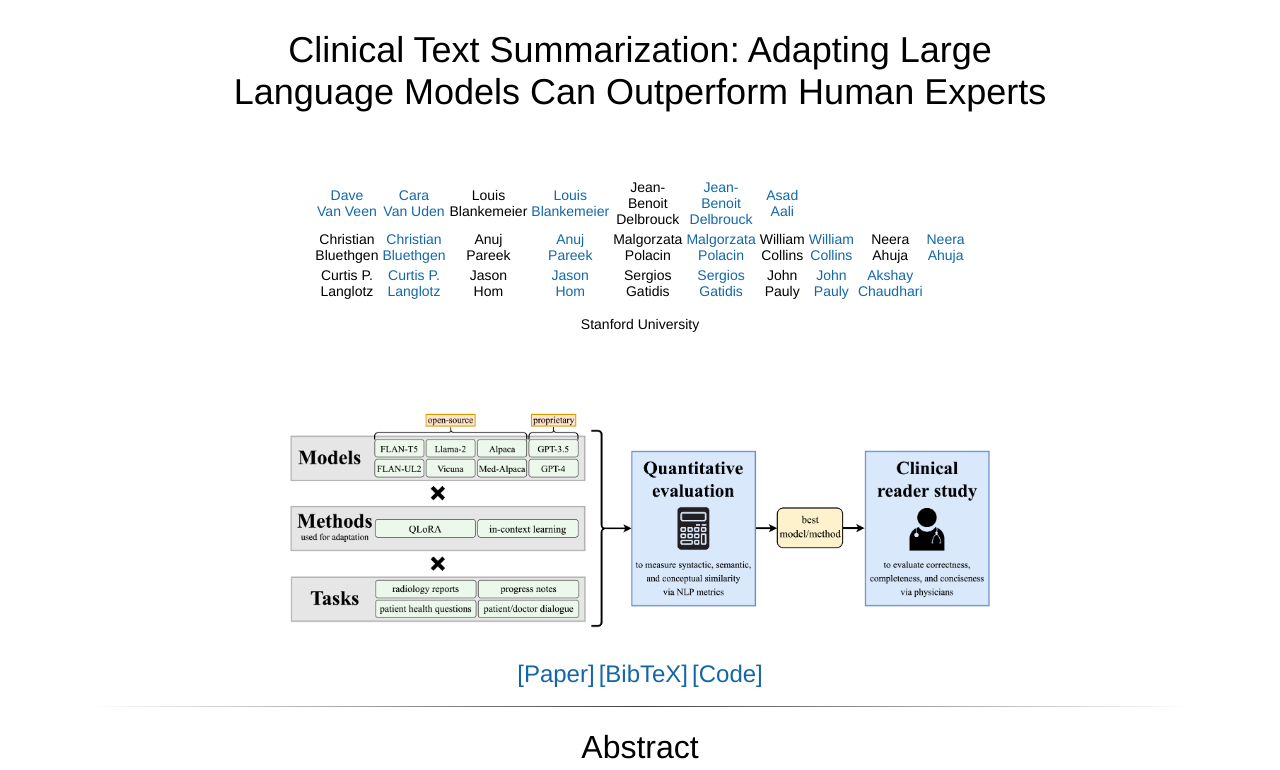
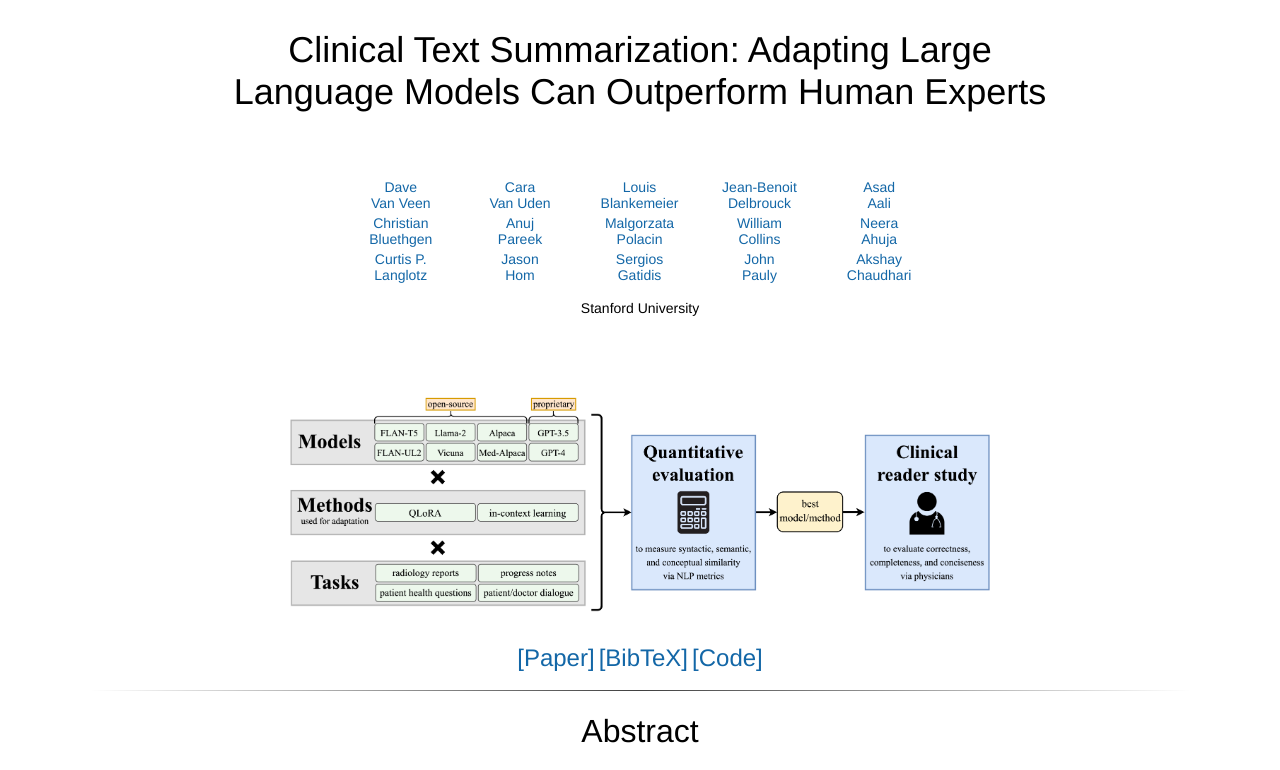
Before and after one commit to StanfordMIMI/clin-summ, a plain HTML site: page index.html in a window 1280 px wide. Shown: the top 770 px of the page. Drawn offline with Linux system fonts and the light colour scheme; some packages are replaced by stand-ins of ours; a script that the page names is missing.

Commit message:
add profile urls

```diff
--- a/index.html
+++ b/index.html
@@ -175,13 +175,11 @@
 						<span><a href="https://caravanuden.com/">Cara<br />Van Uden</a></span>
 						</center>
 					</td>
-					<td align=center><center>Louis<br />Blankemeier</center></td>
 					<td align=center width=120px >
 						<center>
 						<span><a href="https://www.linkedin.com/in/louis-blankemeier/">Louis<br />Blankemeier</a></span>
 						</center>
 					</td>
-					<td align=center><center>Jean-Benoit<br />Delbrouck</center></td>
 					<td align=center width=120px >
 						<center>
 						<span><a href="https://jbdel.github.io">Jean-Benoit<br />Delbrouck</a></span>
@@ -195,31 +193,26 @@
 				</tr>
                 <br />
 				<tr style="font-size: 14px">
-					<td align=center><center>Christian<br />Bluethgen</center></td>
 					<td align=center width=120px >
 						<center>
 						<span><a href="https://www.linkedin.com/in/bluethgen/">Christian<br />Bluethgen</a></span>
 						</center>
 					</td>
-					<td align=center><center>Anuj<br />Pareek</center></td>
 					<td align=center width=120px >
 						<center>
 						<span><a href="https://www.linkedin.com/in/anujpareek-md/?originalSubdomain=dk">Anuj<br />Pareek</a></span>
 						</center>
 					</td>
-					<td align=center><center>Malgorzata<br />Polacin</center></td>
 					<td align=center width=120px >
 						<center>
 						<span><a href="https://stanford.edu/">Malgorzata<br />Polacin</a></span>
 						</center>
 					</td>
-					<td align=center><center>William<br />Collins</center></td>
 					<td align=center width=120px >
 						<center>
 						<span><a href="https://profiles.stanford.edu/william-collins">William<br />Collins</a></span>
 						</center>
 					</td>
-					<td align=center><center>Neera<br />Ahuja</center></td>
 					<td align=center width=120px >
 						<center>
 						<span><a href="https://profiles.stanford.edu/neera-ahuja">Neera<br />Ahuja</a></span>
@@ -228,25 +221,21 @@
 				</tr>
                 <br />
 				<tr style="font-size: 14px">
-					<td align=center><center>Curtis P.<br />Langlotz</center></td>
 					<td align=center width=120px >
 						<center>
 						<span><a href="https://profiles.stanford.edu/curtis-langlotz">Curtis P.<br />Langlotz</a></span>
 						</center>
 					</td>
-					<td align=center><center>Jason<br />Hom</center></td>
 					<td align=center width=120px >
 						<center>
 						<span><a href="https://profiles.stanford.edu/jason-hom">Jason<br />Hom</a></span>
 						</center>
 					</td>
-					<td align=center><center>Sergios<br />Gatidis</center></td>
 					<td align=center width=120px >
 						<center>
 						<span><a href="https://med.stanford.edu/profiles/sergios-gatidis">Sergios<br />Gatidis</a></span>
 						</center>
 					</td>
-					<td align=center><center>John<br />Pauly</center></td>
 					<td align=center width=120px >
 						<center>
 						<span><a href="https://web.stanford.edu/~pauly/">John<br />Pauly</a></span>
```
